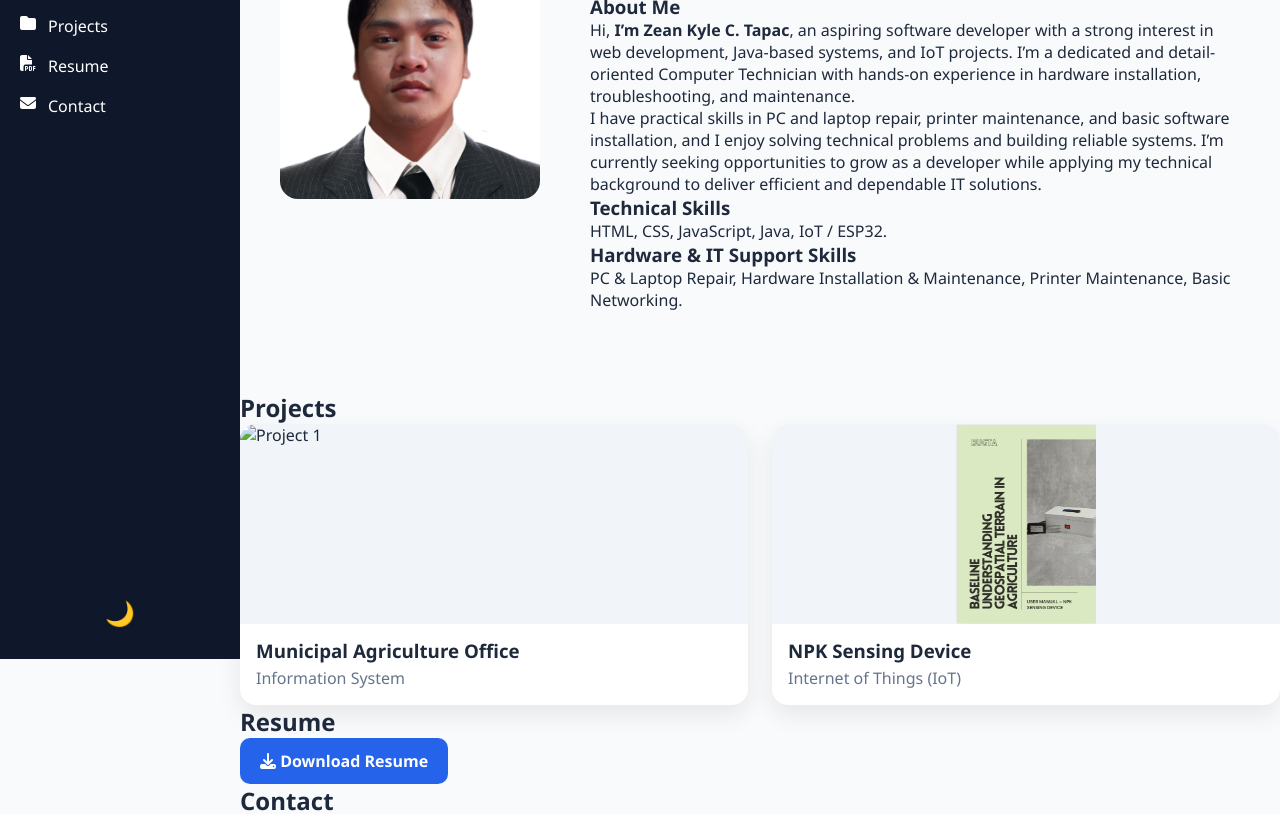
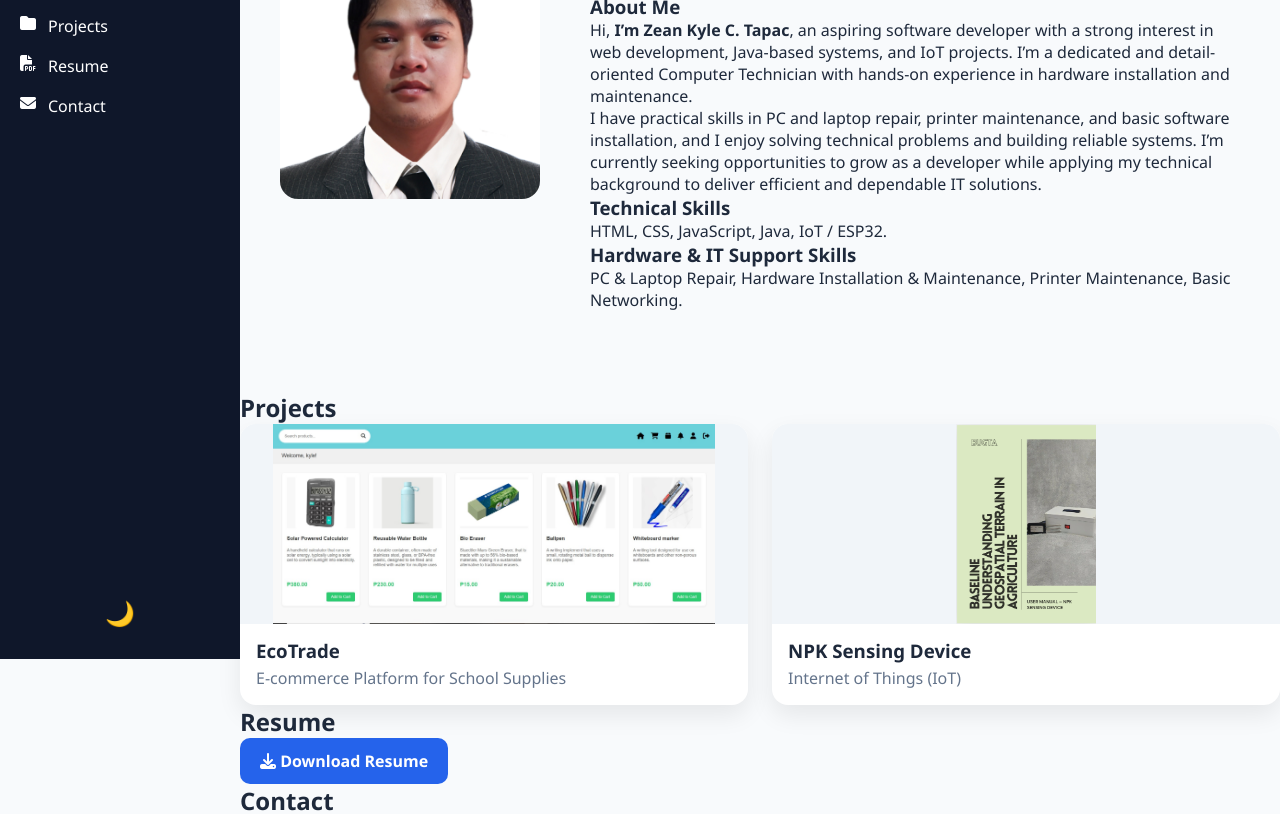
Before and after one commit to Elyk184/My-Portfolio, a plain HTML site: page index.html in a window 1280 px wide. Shown: the part 141-955 px from the top of the page. Drawn offline with Linux system fonts and the light colour scheme.

Commit message:
update index.html

```diff
--- a/index.html
+++ b/index.html
@@ -38,7 +38,7 @@
         <div class="about">
             <h3>About Me</h3>
             <p>
-                Hi, <b>I’m Zean Kyle C. Tapac</b>, an aspiring software developer with a strong interest in web development, Java-based systems, and IoT projects. I’m a dedicated and detail-oriented Computer Technician with hands-on experience in hardware installation, troubleshooting, and maintenance.</p>
+                Hi, <b>I’m Zean Kyle C. Tapac</b>, an aspiring software developer with a strong interest in web development, Java-based systems, and IoT projects. I’m a dedicated and detail-oriented Computer Technician with hands-on experience in hardware installation and maintenance.</p>
 
 <p>I have practical skills in PC and laptop repair, printer maintenance, and basic software installation, and I enjoy solving technical problems and building reliable systems. I’m currently seeking opportunities to grow as a developer while applying my technical background to deliver efficient and dependable IT solutions.
             </p>
@@ -69,10 +69,10 @@
     <div class="projects-grid">
         <div class="project-card">
             <div class="project-image">
-                <img src="pictures/project1.png" alt="Project 1">
+                <img src="pictures/EcoTrade.jpg" alt="Project 1">
             </div>
-            <h3>Municipal Agriculture Office</h3>
-            <p>Information System</p>
+            <h3>EcoTrade</h3>
+            <p>E-commerce Platform for School Supplies</p>
         </div>
 
         <div class="project-card">
```
Also changed, not shown: pictures/EcoTrade.jpg (added).
